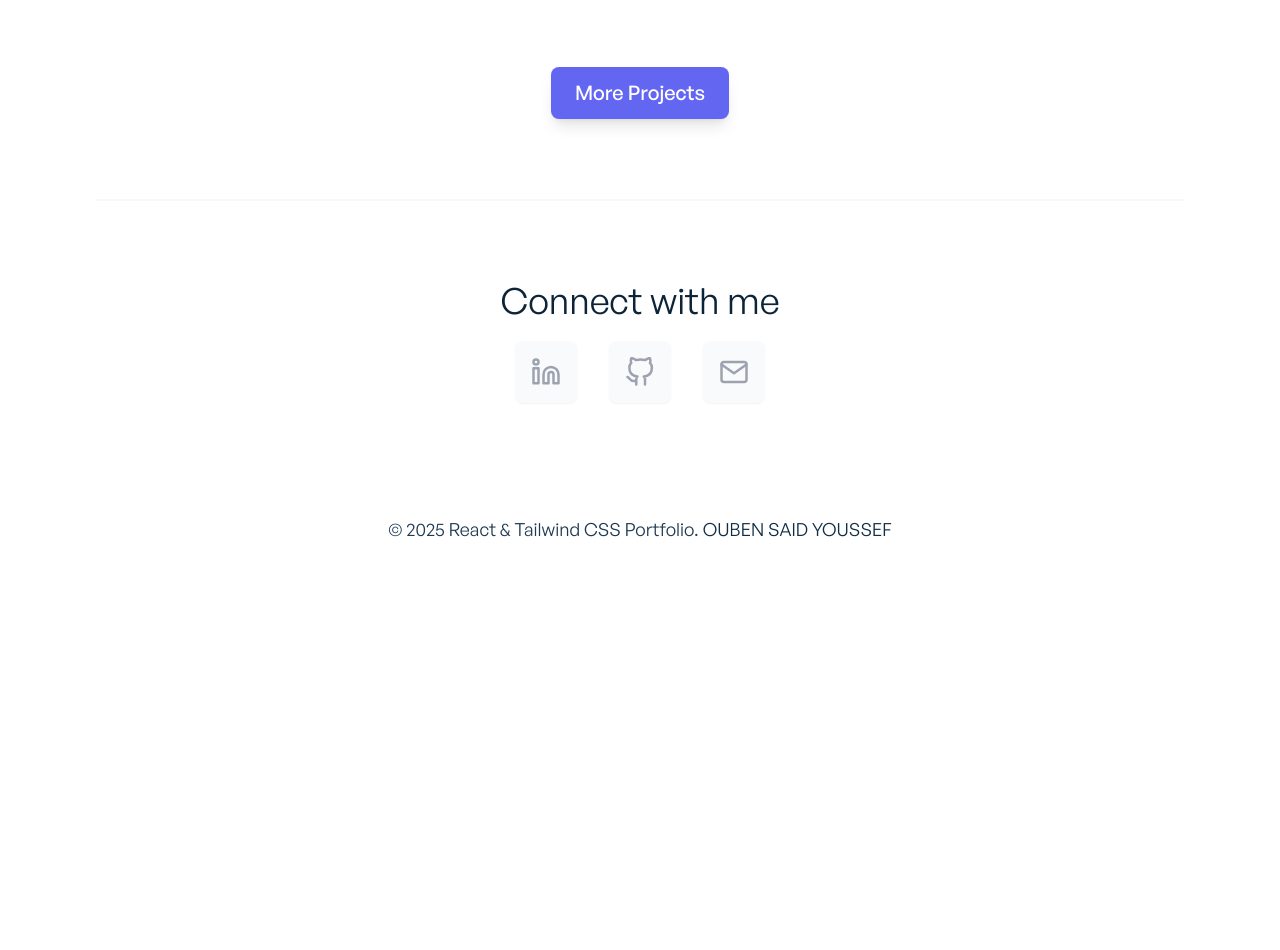
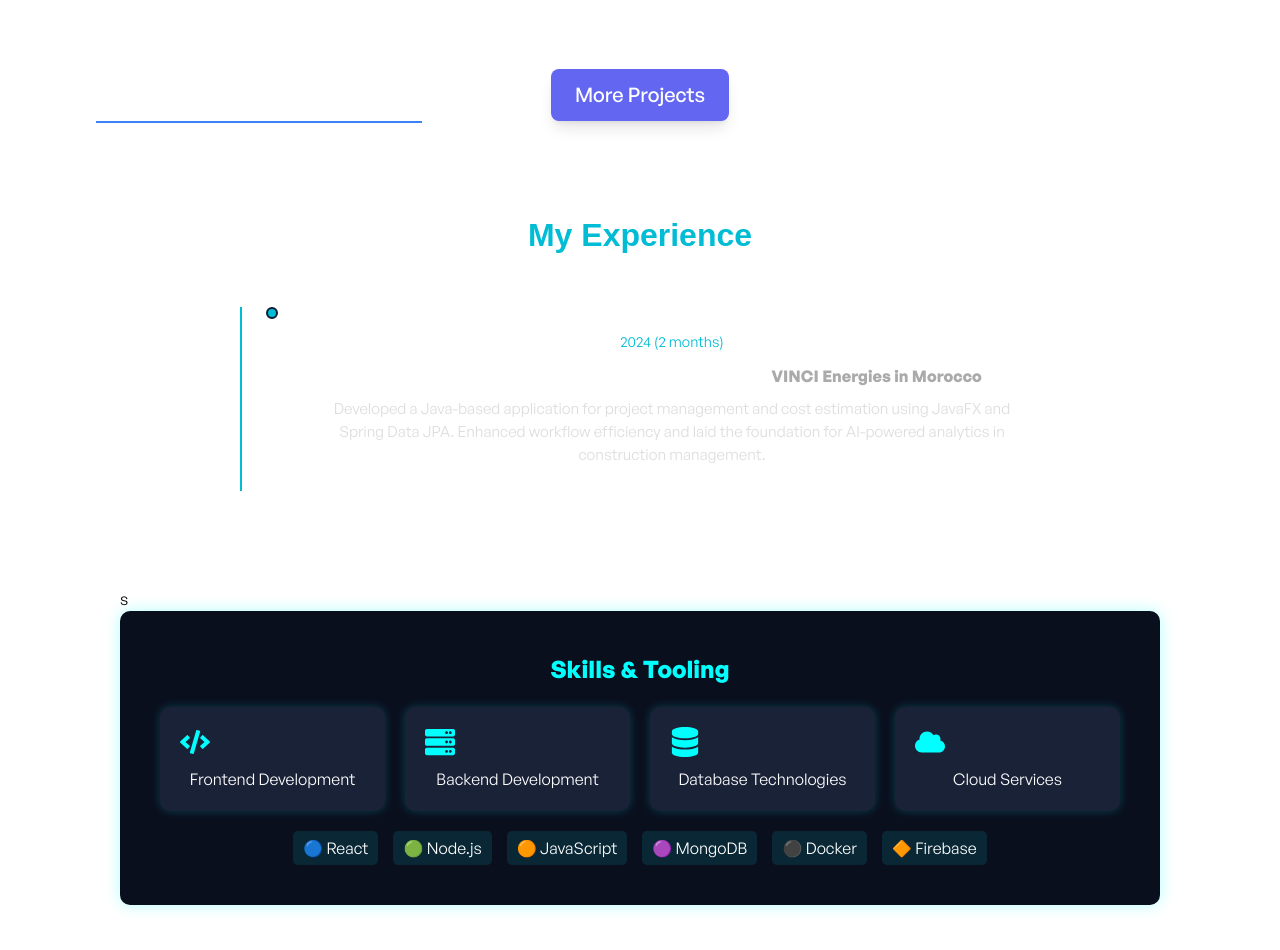
Before and after one commit to youssefoubens/portfolio, a React (Create React App) app: page / in a window 1280 px wide. Shown: the part 1800-2750 px from the top of the page. Before the commit the page ends 2375 px from the top, so only its background shows below. Built offline with nearby package versions, Linux system fonts and the light colour scheme.

Commit message:
add experience and skills

```diff
--- a/src/components/about/AboutCounter.jsx
+++ b/src/components/about/AboutCounter.jsx
@@ -2,36 +2,36 @@ import { useCountUp } from 'react-countup';
 import CounterItem from './CounterItem';
 
 const AboutCounter = () => {
-	useCountUp({ ref: 'experienceCounter', end: 12, duration: 2 });
-	useCountUp({ ref: 'githubStarsCounter', end: 20, duration: 2 });
-	useCountUp({ ref: 'feedbackCounter', end: 92, duration: 2 });
-	useCountUp({ ref: 'projectsCounter', end: 77, duration: 2 });
+	useCountUp({ ref: 'experienceCounter', end: 2, duration: 2 }); // Years of experience
+	useCountUp({ ref: 'githubReposCounter', end: 17, duration: 2 }); // GitHub Repositories
+	useCountUp({ ref: 'feedbackCounter', end: 85, duration: 2 }); // Positive Feedback Percentage
+	useCountUp({ ref: 'projectsCounter', end: 15, duration: 2 }); // Projects Completed
 
 	return (
 		<div className="mt-10 sm:mt-20 bg-primary-light dark:bg-ternary-dark shadow-sm">
 			<div className="font-general-medium container mx-auto py-20 block sm:flex sm:justify-between items-center">
 				<CounterItem
-					title="Years of experience"
+					title="Years of Experience"
 					counter={<span id="experienceCounter" />}
-					measurement=""
+					measurement="+"
 				/>
 
 				<CounterItem
-					title="Stars on GitHub"
-					counter={<span id="githubStarsCounter" />}
-					measurement="k+"
+					title="GitHub Repositories"
+					counter={<span id="githubReposCounter" />}
+					measurement="+"
 				/>
 
 				<CounterItem
-					title="Positive feedback"
+					title="Positive Feedback"
 					counter={<span id="feedbackCounter" />}
 					measurement="%"
 				/>
 
 				<CounterItem
-					title="Projects completed"
+					title="Projects Completed"
 					counter={<span id="projectsCounter" />}
-					measurement="%"
+					measurement="+"
 				/>
 			</div>
 		</div>
--- a/src/css/App.css
+++ b/src/css/App.css
@@ -371,3 +371,203 @@ body {
   .dark .client-card {
 	background-color: #c4c7cc; /* Dark theme */
   }
+
+  /* %%%%%%%%%%%%%%%%%%%%%%%%%%%%%%%%%%%%%%%%%%%%%% */
+  .experience-section {
+
+    color: white;
+    padding: 4rem 2rem;
+    text-align: center;
+  }
+
+  .section-title {
+    font-family: 'Arial', sans-serif;
+    font-size: 2rem;
+    font-weight: bold;
+    color: #00bcd4;
+    margin-bottom: 3rem;
+  }
+
+  .timeline {
+    position: relative;
+    max-width: 800px;
+    margin: 0 auto;
+    padding-left: 2rem;
+  }
+
+  .timeline::before {
+    content: '';
+    position: absolute;
+    left: 0;
+    top: 0;
+    width: 2px;
+    height: 100%;
+    background: #00bcd4;
+  }
+
+  .timeline-item {
+    position: relative;
+    margin-bottom: 2rem;
+    padding-left: 2rem;
+  }
+
+  .timeline-marker {
+    position: absolute;
+    left: -6px;
+    top: 0;
+    width: 12px;
+    height: 12px;
+    background: #00bcd4;
+    border-radius: 50%;
+    border: 2px solid #0a192f;
+    transition: transform 0.3s ease, box-shadow 0.3s ease;
+  }
+
+  .timeline-item:hover .timeline-marker {
+    transform: scale(1.2);
+    box-shadow: 0 0 10px rgba(0, 188, 212, 0.8);
+  }
+
+  .timeline-content {
+    background: rgba(255, 255, 255, 0.05);
+    padding: 1.5rem;
+    border-radius: 8px;
+    transition:0.3s ease;
+  }
+
+  .timeline-item:hover .timeline-content {
+    background: rgba(255, 255, 255, 0.1);
+  }
+
+  .timeline-date {
+    font-size: 0.9rem;
+    color: #00bcd4;
+    margin-bottom: 0.5rem;
+  }
+
+  .timeline-role {
+    font-size: 1.25rem;
+    font-weight: bold;
+    color: white;
+    margin-bottom: 0.5rem;
+  }
+
+  .timeline-company {
+    font-size: 1rem;
+    color: #aaa;
+  }
+
+  .timeline-description {
+    font-size: 0.95rem;
+    color: #ddd;
+    line-height: 1.5;
+  }
+
+  /* Animation for fade-in effect */
+  @keyframes fadeIn {
+    from {
+      opacity: 0;
+      transform: translateY(20px);
+    }
+    to {
+      opacity: 1;
+      transform: translateY(0);
+    }
+  }
+
+  .timeline-item {
+    animation: fadeIn 0.6s ease forwards;
+    opacity: 0;
+  }
+
+  .timeline-item:nth-child(1) {
+    animation-delay: 0.2s;
+  }
+
+  .timeline-item:nth-child(2) {
+    animation-delay: 0.4s;
+  }
+
+  .timeline-item:nth-child(3) {
+    animation-delay: 0.6s;
+  }
+
+  .timeline-item:nth-child(4) {
+    animation-delay: 0.8s;
+  }
+
+  /* ######################################### */
+
+  .skills-container {
+	background: #0a0f1e;
+	color: white;
+	padding: 40px;
+	border-radius: 10px;
+	box-shadow: 0 0 15px rgba(0, 255, 255, 0.3);
+	text-align: center;
+  }
+
+  .skills-title {
+	font-size: 24px;
+	font-weight: bold;
+	color: cyan;
+  }
+
+  .skills-grid {
+	display: grid;
+	grid-template-columns: repeat(auto-fit, minmax(200px, 1fr));
+	gap: 20px;
+	margin-top: 20px;
+  }
+
+  .skill-card {
+	background: #1a2238;
+	padding: 20px;
+	border-radius: 10px;
+	text-align: center;
+	transition: transform 0.3s, box-shadow 0.3s;
+	cursor: pointer;
+	box-shadow: 0 0 10px rgba(0, 255, 255, 0.2);
+  }
+
+  .skill-card:hover {
+	transform: scale(1.05);
+	box-shadow: 0 0 20px rgba(0, 255, 255, 0.5);
+  }
+
+  .skill-icon {
+	font-size: 30px;
+	margin-bottom: 10px;
+	color: cyan;
+  }
+
+  .skill-description {
+	margin-top: 10px;
+	font-size: 14px;
+	color: lightgray;
+  }
+
+  .tech-icons {
+	margin-top: 20px;
+	display: flex;
+	justify-content: center;
+	gap: 15px;
+  }
+
+  .tech-icons span {
+	background: rgba(0, 255, 255, 0.1);
+	padding: 5px 10px;
+	border-radius: 5px;
+  }
+
+
+
+  /* $$$$$$$$$$$$$$$$$$$$$$$$$ */
+  .custom-line {
+	position: relative; /* Ensures it doesn't break layouts */
+	width: 30%; /* Adjust width as needed */
+	height: 2px; /* Line thickness */
+	background-color: #3b82f6; /* Blue color */
+	border: none; /* Removes default hr border */
+	margin-left: 0; /* Ensures it starts from the left */
+  }
--- a/src/css/main.css
+++ b/src/css/main.css
@@ -58,6 +58,7 @@ body {
   margin: 0; /* Reset margin */
   padding: 0; /* 1 */
   line-height: inherit;
+
   overflow-x: hidden;
 }
 
--- a/src/data/projects.js
+++ b/src/data/projects.js
@@ -62,7 +62,8 @@ export const projectsData = [
 			publishDate: '2024',
 			tags: 'C / Algorithm Analysis / Performance Optimization',
 		},
-	}
+	},
+
 
 
 ];
--- a/src/pages/Home.jsx
+++ b/src/pages/Home.jsx
@@ -3,14 +3,18 @@ import AppBanner from '../components/shared/AppBanner';
 import ProjectsGrid from '../components/projects/ProjectsGrid';
 import { ProjectsProvider } from '../context/ProjectsContext';
 import Button from '../components/reusable/Button';
+import SkillsTooling from './skilles';
+import ExperienceTimeline from './experience';
 
 const Home = () => {
 	return (
 		<div className="container mx-auto">
-			<AppBanner></AppBanner>
+			<AppBanner />
+
+			<hr className="custom-line my-8" />
 
 			<ProjectsProvider>
-				<ProjectsGrid></ProjectsGrid>
+				<ProjectsGrid />
 			</ProjectsProvider>
 
 			<div className="mt-8 sm:mt-10 flex justify-center">
@@ -22,6 +26,13 @@ const Home = () => {
 					<Button title="More Projects" />
 				</Link>
 			</div>
+
+			<hr className="custom-line my-8" />
+
+			<div className="container mx-auto p-6">
+				<ExperienceTimeline />s
+				<SkillsTooling />
+			</div>
 		</div>
 	);
 };
--- /dev/null
+++ b/src/pages/experience.jsx
@@ -0,0 +1,37 @@
+import React from 'react';
+ // Create a CSS file for styling
+
+export default function Experience() {
+
+    const experiences = [
+        {
+          date: "2024 (2 months)",
+          company: "VINCI Energies in Morocco",
+          role: "Full Stack Developer - Internship",
+          description:
+            "Developed a Java-based application for project management and cost estimation using JavaFX and Spring Data JPA. Enhanced workflow efficiency and laid the foundation for AI-powered analytics in construction management.",
+        },
+      ];
+
+
+
+  return (
+    <div className="experience-section">
+      <h2 className="section-title">My Experience</h2>
+      <div className="timeline">
+        {experiences.map((exp, index) => (
+          <div key={index} className="timeline-item">
+            <div className="timeline-marker"></div>
+            <div className="timeline-content">
+              <p className="timeline-date">{exp.date}</p>
+              <h3 className="timeline-role">
+                {exp.role.toUpperCase()} • <span className="timeline-company">{exp.company}</span>
+              </h3>
+              <p className="timeline-description">{exp.description}</p>
+            </div>
+          </div>
+        ))}
+      </div>
+    </div>
+  );
+}
--- /dev/null
+++ b/src/pages/skilles.jsx
@@ -0,0 +1,65 @@
+import React, { useState } from "react";
+import { FaCode, FaServer, FaDatabase, FaCloud } from "react-icons/fa";
+ // Import CSS for styling
+
+const skills = [
+  {
+    title: "Frontend Development",
+    description:
+      "I focus on creating modern, responsive, and dynamic user interfaces using React, Next.js, Tailwind CSS, and more.",
+    icon: <FaCode className="skill-icon" />, // Frontend icon
+  },
+  {
+    title: "Backend Development",
+    description:
+      "Experienced in building scalable APIs and microservices with Node.js, Express, and authentication systems.",
+    icon: <FaServer className="skill-icon" />, // Backend icon
+  },
+  {
+    title: "Database Technologies",
+    description:
+      "Skilled in working with SQL (PostgreSQL, MySQL) and NoSQL (MongoDB, Firebase) databases, ensuring efficient data management.",
+    icon: <FaDatabase className="skill-icon" />, // Database icon
+  },
+  {
+    title: "Cloud Services",
+    description:
+      "Hands-on experience with AWS, Firebase, and Docker for deployment, containerization, and cloud computing.",
+    icon: <FaCloud className="skill-icon" />, // Cloud icon
+  },
+];
+
+export default function SkillsDashboard() {
+  const [selectedSkill, setSelectedSkill] = useState(null);
+
+  return (
+    <div className="skills-container">
+      <h2 className="skills-title">Skills & Tooling</h2>
+      <div className="skills-grid">
+        {skills.map((skill, index) => (
+          <div
+            key={index}
+            className={`skill-card ${selectedSkill === index ? "active" : ""}`}
+            onClick={() =>
+              setSelectedSkill(selectedSkill === index ? null : index)
+            }
+          >
+            {skill.icon}
+            <h3>{skill.title}</h3>
+            {selectedSkill === index && (
+              <p className="skill-description">{skill.description}</p>
+            )}
+          </div>
+        ))}
+      </div>
+      <div className="tech-icons">
+        <span>🔵 React</span>
+        <span>🟢 Node.js</span>
+        <span>🟠 JavaScript</span>
+        <span>🟣 MongoDB</span>
+        <span>⚫ Docker</span>
+        <span>🔶 Firebase</span>
+      </div>
+    </div>
+  );
+}
```
Also changed, not shown: src/data/singleProjectData.js (deleted, +0 -100 lines), public/logo192.png (deleted).
